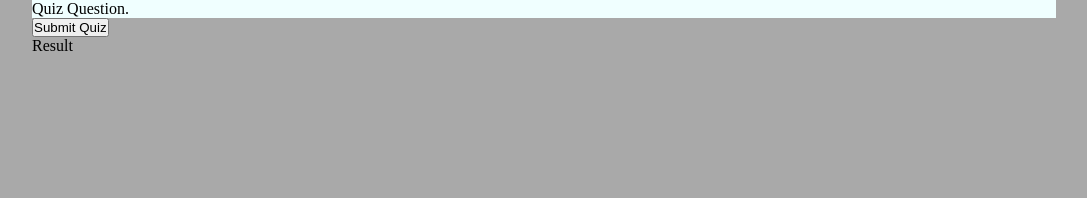
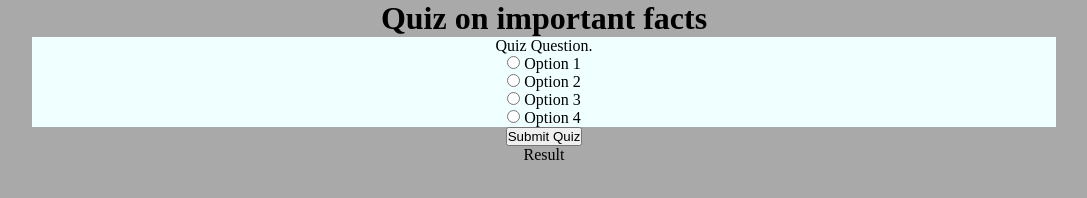
Before and after one commit to Hansh-1484519/Quiz_master, a plain HTML site: page index.html in a window 1280 px wide. Shown: the whole page, without its empty margins (96-1183 px from the left). Drawn offline with Linux system fonts and the light colour scheme.

Commit message:
updated quiz's layout

```diff
--- a/index.html
+++ b/index.html
@@ -1,5 +1,6 @@
 <!DOCTYPE html>
 <html lang="en">
+
 <head>
   <meta charset="UTF-8">
   <meta http-equiv="X-UA-Compatible" content="IE=edge">
@@ -7,11 +8,26 @@
   <title>Quiz_master</title>
   <link rel="stylesheet" href="style.css">
 </head>
+
 <body>
+  <h1>Quiz on important facts</h1>
   <div class="quiz-container">
-      Quiz Question.
+    Quiz Question. <br>
+    <label for="quiz">
+      <input type="radio" name="quiz" id="quiz"> Option 1
+    </label> <br>
+    <label for="quiz">
+      <input type="radio" name="quiz" id="quiz"> Option 2
+    </label> <br>
+    <label for="quiz">
+      <input type="radio" name="quiz" id="quiz"> Option 3
+    </label> <br>
+    <label for="quiz">
+      <input type="radio" name="quiz" id="quiz"> Option 4
+    </label> <br>
   </div>
-    <button id = "submit">Submit Quiz</button>
+  <button id="submit">Submit Quiz</button>
   <div id="results"> Result </div>
 </body>
+
 </html>
--- a/style.css
+++ b/style.css
@@ -7,6 +7,7 @@ body{
     margin : auto;
     width : 80%;
     background-color: darkgrey;
+    text-align: center;
 }
 .quiz-container{
     background-color: azure;
```
Lines whose indentation alone changed are shown as unchanged.
